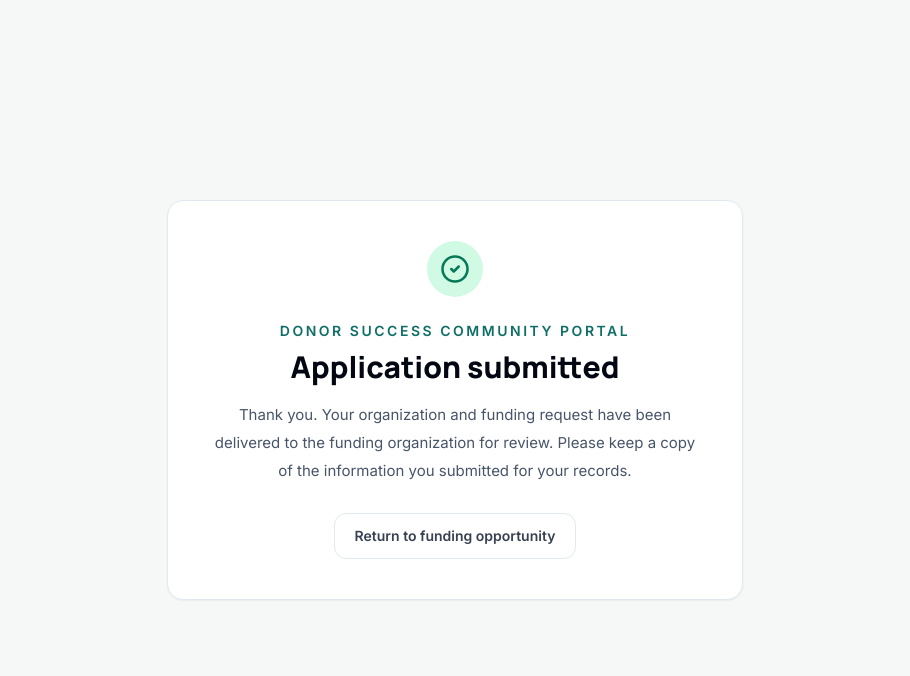
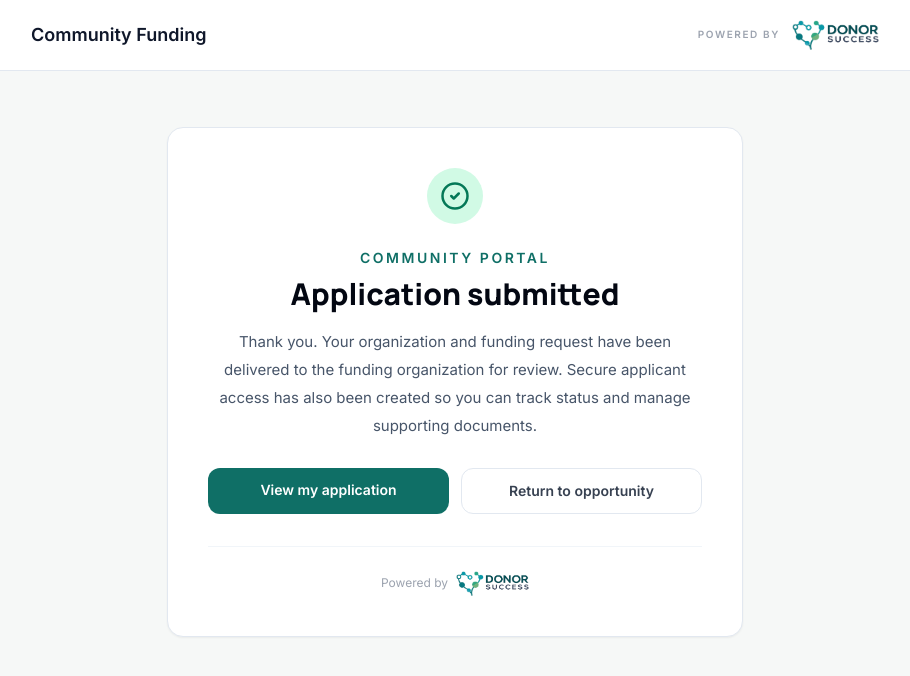
Before and after one commit to jarvisjharris1-dme/donorsuccess-app, a Next.js app: page /apply/1/submitted in a window 1280 px wide. Shown: the top 676 px of the page, without its empty margins (185-1095 px from the left). Built offline with nearby package versions, Linux system fonts and the light colour scheme; no server answers; the database is empty.

Commit message:
Brand submission confirmation and link applicant portal

```diff
--- a/app/apply/[roundId]/submitted/page.tsx
+++ b/app/apply/[roundId]/submitted/page.tsx
@@ -1,15 +1,44 @@
 import Link from 'next/link';
 import { CheckCircle2 } from 'lucide-react';
+import Logo from '@/components/layout/Logo';
+import { prisma } from '@/lib/db';
+import { getCommunityBranding } from '@/lib/community-portal';
 
-export default function ApplicationSubmittedPage({ params }: { params: { roundId: string } }) {
+export default async function ApplicationSubmittedPage({ params }: { params: { roundId: string } }) {
+  const round = await prisma.fundingRound.findUnique({
+    where: { id: params.roundId },
+    select: { organizationId: true, organization: { select: { name: true } } },
+  });
+  const branding = round ? await getCommunityBranding(round.organizationId).catch(() => null) : null;
+
   return (
-    <main className="flex min-h-screen items-center justify-center bg-[#f6f8f7] px-6 py-12">
-      <div className="w-full max-w-xl rounded-2xl border border-gray-200 bg-white p-8 text-center shadow-sm sm:p-10">
-        <div className="mx-auto flex h-14 w-14 items-center justify-center rounded-full bg-emerald-100 text-emerald-700"><CheckCircle2 size={30} /></div>
-        <p className="mt-6 text-sm font-extrabold uppercase tracking-[.18em] text-[#0f6f66]">Donor Success Community Portal</p>
-        <h1 className="mt-2 text-3xl font-extrabold text-gray-950">Application submitted</h1>
-        <p className="mt-4 text-[15px] leading-7 text-gray-600">Thank you. Your organization and funding request have been delivered to the funding organization for review. Please keep a copy of the information you submitted for your records.</p>
-        <Link href={`/apply/${params.roundId}`} className="mt-7 inline-flex rounded-xl border border-gray-200 px-5 py-3 text-sm font-semibold text-gray-700 hover:bg-gray-50">Return to funding opportunity</Link>
+    <main className="min-h-screen bg-[#f6f8f7]">
+      <header className="border-b border-gray-200 bg-white">
+        <div className="mx-auto flex max-w-4xl flex-col gap-4 px-6 py-5 sm:flex-row sm:items-center sm:justify-between">
+          <div>
+            {branding?.logoUrl ? (
+              // eslint-disable-next-line @next/next/no-img-element
+              <img src={branding.logoUrl} alt={`${round?.organization.name ?? 'Funding organization'} logo`} className="max-h-14 max-w-[230px] object-contain" />
+            ) : (
+              <p className="text-lg font-extrabold text-gray-900">{round?.organization.name ?? 'Community Funding'}</p>
+            )}
+          </div>
+          <div className="flex items-center gap-3"><span className="text-[10px] font-bold uppercase tracking-[.16em] text-gray-400">Powered by</span><Logo height={30} /></div>
+        </div>
+      </header>
+
+      <div className="flex items-center justify-center px-6 py-14">
+        <div className="w-full max-w-xl rounded-2xl border border-gray-200 bg-white p-8 text-center shadow-sm sm:p-10">
+          <div className="mx-auto flex h-14 w-14 items-center justify-center rounded-full bg-emerald-100 text-emerald-700"><CheckCircle2 size={30} /></div>
+          <p className="mt-6 text-sm font-extrabold uppercase tracking-[.18em] text-[#0f6f66]">Community Portal</p>
+          <h1 className="mt-2 text-3xl font-extrabold text-gray-950">Application submitted</h1>
+          <p className="mt-4 text-[15px] leading-7 text-gray-600">Thank you. Your organization and funding request have been delivered to the funding organization for review. Secure applicant access has also been created so you can track status and manage supporting documents.</p>
+          <div className="mt-7 grid gap-3 sm:grid-cols-2">
+            <Link href="/community/portal" className="inline-flex justify-center rounded-xl bg-[#0f6f66] px-5 py-3 text-sm font-bold text-white hover:bg-[#0b5d56]">View my application</Link>
+            <Link href={`/apply/${params.roundId}`} className="inline-flex justify-center rounded-xl border border-gray-200 px-5 py-3 text-sm font-semibold text-gray-700 hover:bg-gray-50">Return to opportunity</Link>
+          </div>
+          <div className="mt-8 flex items-center justify-center gap-2 border-t border-gray-100 pt-6"><span className="text-xs text-gray-400">Powered by</span><Logo height={25} /></div>
+        </div>
       </div>
     </main>
   );
```
